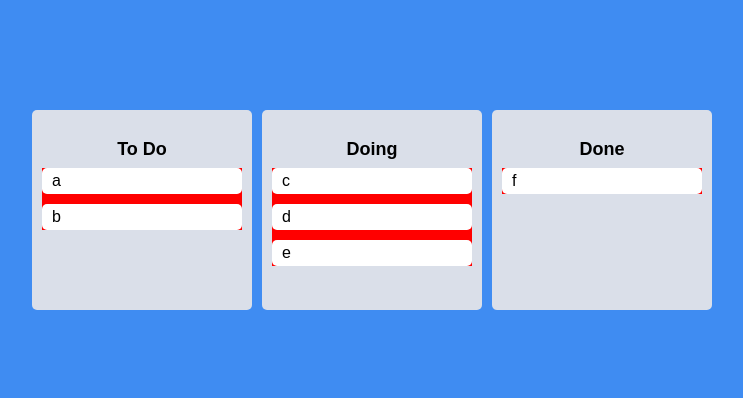
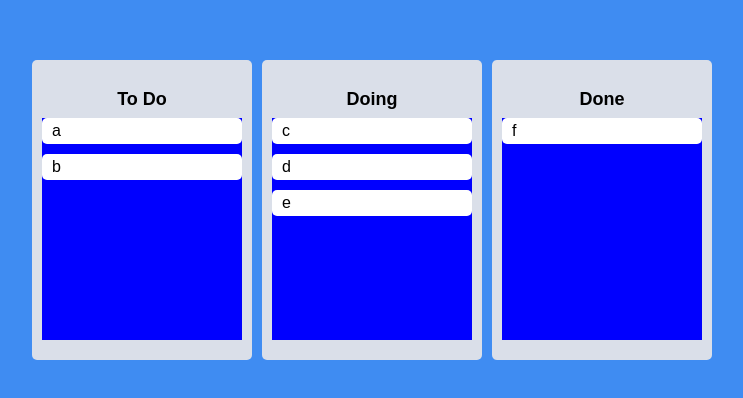
Before and after one commit to redips86/react-masterclass, a React (Create React App) app: page / in a window 1280 px wide. Shown: the part 190-588 px from the top of the page, without its empty margins (268-1011 px from the left). Built offline with nearby package versions, Linux system fonts and the light colour scheme.

Commit message:
[React study] styles

```diff
--- a/src/components/Board.tsx
+++ b/src/components/Board.tsx
@@ -7,6 +7,9 @@
   padding: 30px 10px 20px;
   background-color: ${props => props.theme.boardColor};
   border-radius: 5px;
+  min-height: 300px;
+  display: flex;
+  flex-direction: column;
 `;
 
 const Title = styled.h2`
@@ -14,6 +17,17 @@
   font-weight: 600;
   margin-bottom: 10px;
   font-size: 18px;
+`;
+
+interface IAreaProps {
+    isDraggingOver: boolean;
+    isDraggingFromThis: boolean;
+}
+
+const Area = styled.div<IAreaProps>`
+  background-color: ${props => props.isDraggingOver ? "pink" : props.isDraggingFromThis ? "red" : "blue"};
+  flex-grow: 1;
+  transition: background-color .3s ease-in-out;
 `;
 
 interface IBoardProps {
@@ -27,13 +41,16 @@
         <Wrapper>
             <Title>{boardId}</Title>
             <Droppable droppableId={boardId}>
-                {(provided) =>
-                    <div style={{backgroundColor: "red"}} ref={provided.innerRef} {...provided.droppableProps}>
+                {(provided, snapshot) =>
+                    <Area isDraggingOver={snapshot.isDraggingOver}
+                          isDraggingFromThis={Boolean(snapshot.draggingFromThisWith)}
+                          ref={provided.innerRef}
+                          {...provided.droppableProps}>
                         {toDos.map((toDo, index) => (
                             <DragabbleCard key={toDo} index={index} toDo={toDo}/>
                         ))}
                         {provided.placeholder}
-                    </div>}
+                    </Area>}
             </Droppable>
         </Wrapper>
     );
```
